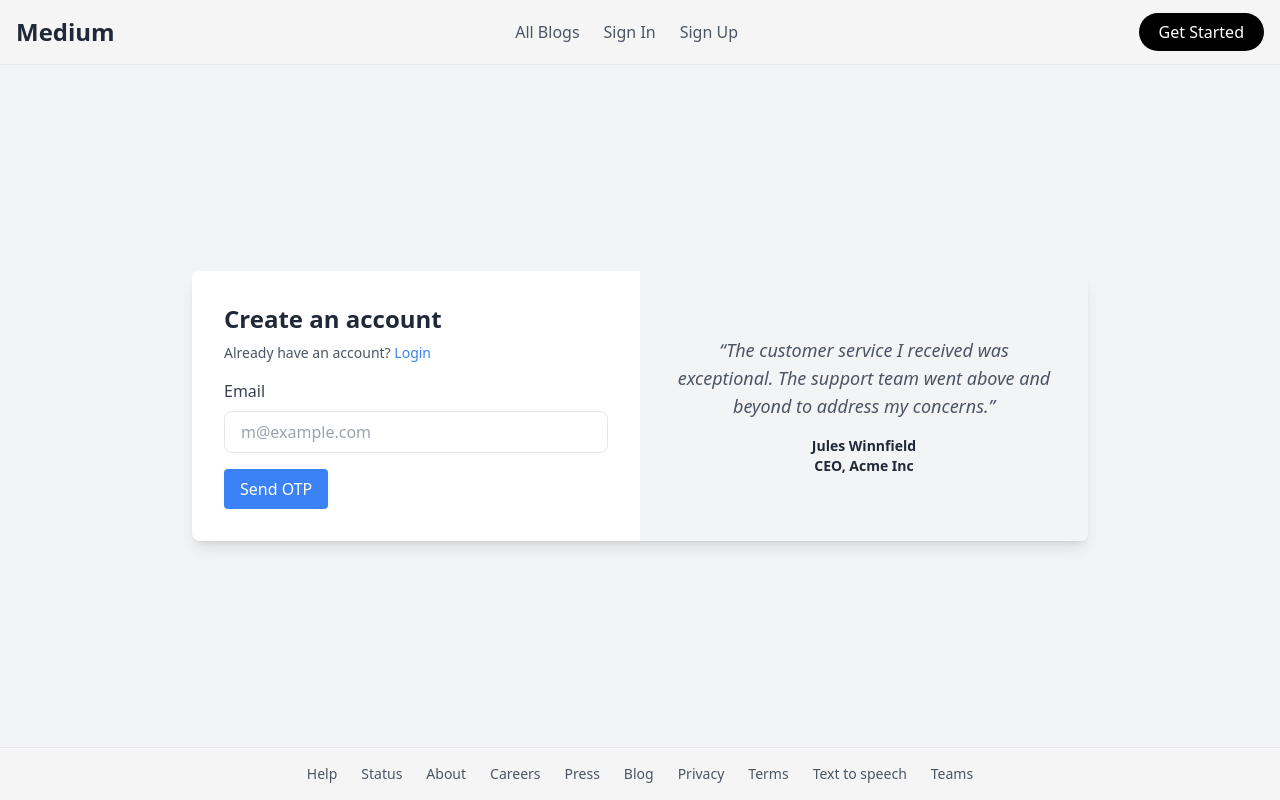
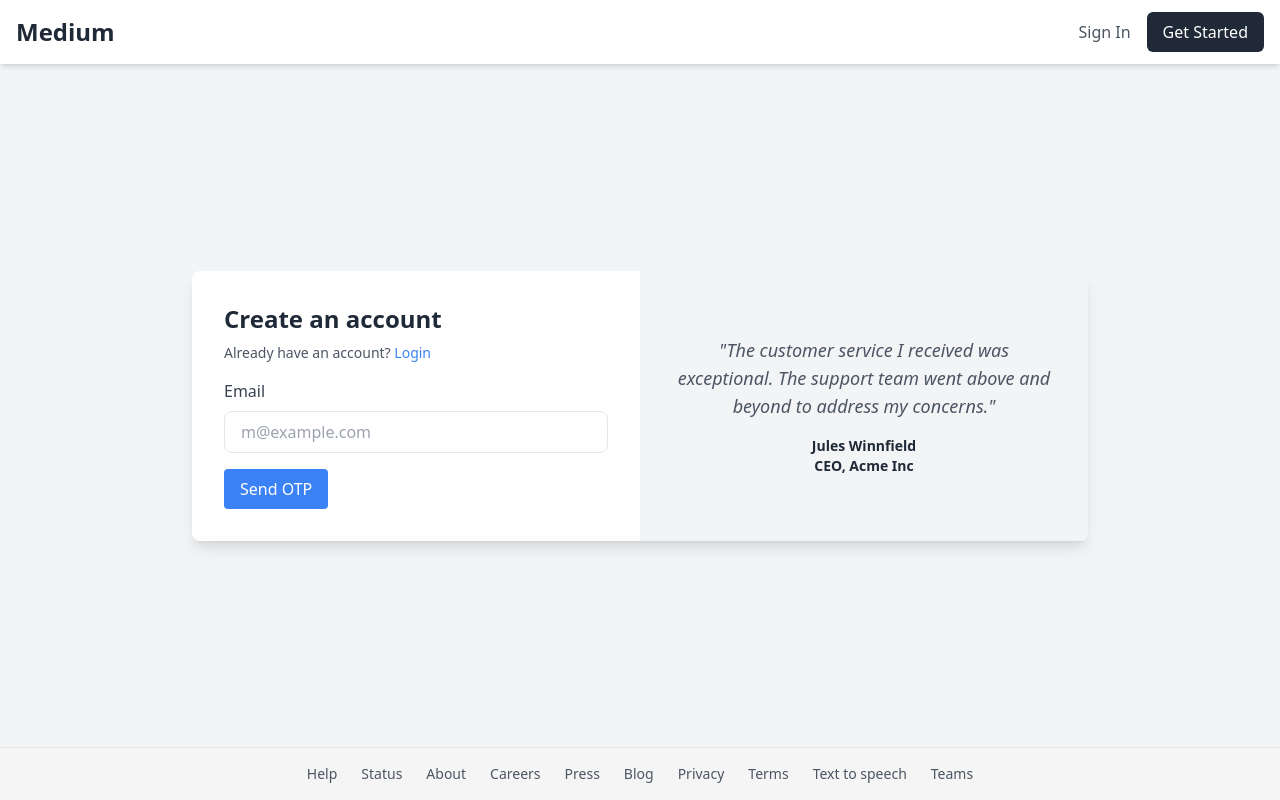
Before and after one commit to manojCodes77/Online-Blogging-Application, a React (Vite) app in the folder client/: page / in a window 1280 px wide. Built offline with nearby package versions, Linux system fonts and the light colour scheme.

Commit message:
adding toaster to signup and login , and using context api

```diff
--- a/client/package.json
+++ b/client/package.json
@@ -15,6 +15,7 @@
     "react": "^18.3.1",
     "react-avatar": "^5.0.3",
     "react-dom": "^18.3.1",
+    "react-hot-toast": "^2.5.2",
     "react-icons": "^5.4.0",
     "react-router-dom": "^7.1.1"
   },
--- a/client/src/App.tsx
+++ b/client/src/App.tsx
@@ -6,10 +6,12 @@ import Blog from './pages/Blog';
 import Publish from './pages/Publish';
 import SendOTP from './components/SendOTP';
 import FrontPage from './components/FrontPage';
+import { Toaster } from 'react-hot-toast';
+import { AuthProvider } from './context/AuthContext';
 
 function App() {
   return (
-    <>
+    <AuthProvider>
       <BrowserRouter>
         <Routes>
           <Route path='/' element={<FrontPage />} >
@@ -25,7 +27,8 @@ function App() {
           </Route>
         </Routes>
       </BrowserRouter>
-    </>
+      <Toaster position="top-right" />
+    </AuthProvider>
   );
 }
 
--- a/client/src/components/Header.tsx
+++ b/client/src/components/Header.tsx
@@ -1,76 +1,53 @@
-import React, { useState, useEffect } from "react";
-import { Link } from "react-router-dom";
+import React from 'react';
+import { Link, useNavigate } from 'react-router-dom';
+import { useAuth } from '../context/AuthContext';
 
 const Header: React.FC = () => {
-  const [isAuthenticated, setIsAuthenticated] = useState<boolean>(false);
+  const navigate = useNavigate();
+  const { user, setUser } = useAuth();
 
-  useEffect(() => {
-    const token = localStorage.getItem("authToken"); // Replace "authToken" with the actual key you're using
-    setIsAuthenticated(!!token);
-  }, []);
+  const handleSignOut = () => {
+    localStorage.removeItem('authToken');
+    setUser({ token: null });
+    navigate('/');
+  };
 
   return (
-    <header className="bg-[#f5f5f5] border-b border-gray-200">
-      <div className="container mx-auto px-4 py-4 flex items-center justify-between">
-        {/* Logo */}
-        <div className="text-2xl font-bold text-gray-800">
-          <span>Medium</span>
-        </div>
-
-        {/* Navigation */}
-        <nav className="hidden md:flex space-x-6 text-gray-600">
-          {isAuthenticated ? (
+    <header className="bg-white shadow-md">
+      <div className="container mx-auto px-4 py-3 flex justify-between items-center">
+        <Link to="/" className="text-2xl font-bold text-gray-800">
+          Medium
+        </Link>
+        <nav className="flex items-center space-x-4">
+          {user.token ? (
             <>
-              <Link to="/my-posts" className="hover:text-black">
-                My Stories
+              <Link to="/my-posts" className="text-gray-600 hover:text-gray-800">
+                My Posts
               </Link>
-              <Link to="/blogs" className="hover:text-black">
-                All Blogs
+              <Link to="/my-posts/publish" className="text-gray-600 hover:text-gray-800">
+                Write
+              </Link>
+              <button
+                onClick={handleSignOut}
+                className="bg-gray-800 text-white px-4 py-2 rounded-md hover:bg-gray-700"
+              >
+                Sign Out
+              </button>
+            </>
+          ) : (
+            <>
+              <Link to="/signin" className="text-gray-600 hover:text-gray-800">
+                Sign In
               </Link>
               <Link
                 to="/"
-                onClick={() => {
-                  localStorage.removeItem("authToken");
-                  setIsAuthenticated(false);
-                }}
-                className="hover:text-black"
+                className="bg-gray-800 text-white px-4 py-2 rounded-md hover:bg-gray-700"
               >
-                Sign Out
-              </Link>
-            </>
-          ) : (
-            <>
-              <Link to="/blogs" className="hover:text-black">
-                All Blogs
-              </Link>
-              <Link to="/signin" className="hover:text-black">
-                Sign In
-              </Link>
-              <Link to="/" className="hover:text-black">
-                Sign Up
+                Get Started
               </Link>
             </>
           )}
         </nav>
-
-        {/* CTA Button */}
-        <div>
-          {!isAuthenticated ? (
-            <Link
-              to="/"
-              className="bg-black text-white px-5 py-2 rounded-full hover:bg-gray-800 transition"
-            >
-              Get Started
-            </Link>
-          ) : (
-            <Link
-              to="/profile"
-              className="bg-black text-white px-5 py-2 rounded-full hover:bg-gray-800 transition"
-            >
-              Profile
-            </Link>
-          )}
-        </div>
       </div>
     </header>
   );
--- a/client/src/components/SendOTP.tsx
+++ b/client/src/components/SendOTP.tsx
@@ -1,6 +1,7 @@
 import React, { useEffect, useState } from 'react';
 import { Link, useNavigate } from 'react-router-dom';
 import SubmitButton from './SubmitButton';
+import toast from 'react-hot-toast';
 
 const SendOTP = () => {
     const [email, setEmail] = useState('');
@@ -26,29 +27,30 @@ const SendOTP = () => {
 
             const data = await response.json();
             if (data.message) {
-                alert(data.message);
-                window.location.href = '/signup'; // Redirect user after sending OTP
+                toast.success(data.message);
+                navigate('/signup');
             } else {
                 setEmail('');
                 throw new Error(data.message || "Unexpected error");
             }
         } catch (error: any) {
             setError(error.message);
+            toast.error(error.message);
         }
     };
 
     const [isAuthenticated, setIsAuthenticated] = useState<boolean>(false);
 
     useEffect(() => {
-        const token = localStorage.getItem("authToken"); // Replace "authToken" with the actual key you're using
+        const token = localStorage.getItem("authToken");
         if (token) {
             setIsAuthenticated(true);
-            navigate('/my-posts'); // Redirect if already authenticated
+            navigate('/my-posts');
         }
-    }, [navigate]); // Dependency array ensures navigation happens once on mount
+    }, [navigate]);
 
     if (isAuthenticated) {
-        return null; // While navigating, return null so that nothing is rendered
+        return null;
     }
 
     return (
@@ -65,10 +67,6 @@ const SendOTP = () => {
                     </p>
 
                     <form className="mt-4" onSubmit={handleSubmit}>
-                        {error && (
-                            <div className="mb-4 text-sm text-red-500">{error}</div>
-                        )}
-
                         <div className="mb-4">
                             <label className="block text-gray-700">Email</label>
                             <input
@@ -88,8 +86,8 @@ const SendOTP = () => {
                 {/* Right: Quote */}
                 <div className="hidden md:flex w-1/2 bg-gray-100 flex-col justify-center items-center p-8">
                     <blockquote className="text-lg italic text-gray-600 text-center">
-                        “The customer service I received was exceptional. The support team
-                        went above and beyond to address my concerns.”
+                        "The customer service I received was exceptional. The support team
+                        went above and beyond to address my concerns."
                     </blockquote>
                     <p className="mt-4 text-sm font-semibold text-gray-800 text-center">
                         Jules Winnfield
--- /dev/null
+++ b/client/src/context/AuthContext.tsx
@@ -0,0 +1,37 @@
+import React, { createContext, useContext, useState, useEffect } from 'react';
+
+interface User {
+  token: string | null;
+}
+
+interface AuthContextType {
+  user: User;
+  setUser: (user: User) => void;
+}
+
+const AuthContext = createContext<AuthContextType | undefined>(undefined);
+
+export const AuthProvider: React.FC<{ children: React.ReactNode }> = ({ children }) => {
+  const [user, setUser] = useState<User>({ token: null });
+
+  useEffect(() => {
+    const token = localStorage.getItem('authToken');
+    if (token) {
+      setUser({ token });
+    }
+  }, []);
+
+  return (
+    <AuthContext.Provider value={{ user, setUser }}>
+      {children}
+    </AuthContext.Provider>
+  );
+};
+
+export const useAuth = () => {
+  const context = useContext(AuthContext);
+  if (context === undefined) {
+    throw new Error('useAuth must be used within an AuthProvider');
+  }
+  return context;
+};
--- a/client/src/pages/Signin.tsx
+++ b/client/src/pages/Signin.tsx
@@ -2,10 +2,13 @@ import React, { useState } from 'react';
 import { useNavigate, Link } from 'react-router-dom';
 import SubmitButton from '../components/SubmitButton';
 import { SigninInput } from '@manojcodes77/medium-common';
+import toast from 'react-hot-toast';
+import { useAuth } from '../context/AuthContext';
 
 const Signin: React.FC = () => {
   const BACKEND_URL = import.meta.env.VITE_BACKEND_URL as string;
   const navigate = useNavigate();
+  const { setUser } = useAuth();
   const [formData, setFormData] = useState<SigninInput>({
     email: "",
     password: "",
@@ -34,15 +37,16 @@ const Signin: React.FC = () => {
 
       const data = await response.json();
       if (data.jwt) {
-        // Store the JWT in localStorage
         localStorage.setItem("authToken", data.jwt);
+        setUser({ token: data.jwt });
         navigate("/blogs");
-        alert("Login successful! JWT token stored.");
+        toast.success("Login successful!");
       } else {
         throw new Error(data.message || "Unexpected error");
       }
     } catch (error: any) {
       setError(error.message);
+      toast.error(error.message);
     }
   };
 
@@ -60,9 +64,6 @@ const Signin: React.FC = () => {
           </p>
 
           <form className="mt-4" onSubmit={handleSubmit}>
-            {error && (
-              <div className="mb-4 text-sm text-red-500">{error}</div>
-            )}
             {successMessage && (
               <div className="mb-4 text-sm text-green-500">
                 {successMessage}
@@ -100,8 +101,8 @@ const Signin: React.FC = () => {
         {/* Right: Quote */}
         <div className="hidden md:flex w-1/2 bg-gray-100 flex-col justify-center items-center p-8">
           <blockquote className="text-lg italic text-gray-600 text-center">
-            “The customer service I received was exceptional. The support team
-            went above and beyond to address my concerns.”
+            "The customer service I received was exceptional. The support team
+            went above and beyond to address my concerns."
           </blockquote>
           <p className="mt-4 text-sm font-semibold text-gray-800 text-center">
             Jules Winnfield
--- a/client/src/pages/Signup.tsx
+++ b/client/src/pages/Signup.tsx
@@ -2,9 +2,12 @@ import React, { useState } from "react";
 import { Link, useNavigate } from "react-router-dom";
 import { SignupInput } from "@manojcodes77/medium-common";
 import SubmitButton from "../components/SubmitButton";
+import toast from 'react-hot-toast';
+import { useAuth } from '../context/AuthContext';
 
 const Signup: React.FC = () => {
   const navigate = useNavigate();
+  const { setUser } = useAuth();
   const [formData, setFormData] = useState<SignupInput>({
     name: "",
     email: "",
@@ -35,15 +38,16 @@ const Signup: React.FC = () => {
       });
       const data = await response.json();
       if (data.jwt) {
-        // Store the JWT in localStorage
         localStorage.setItem("authToken", data.jwt);
+        setUser({ token: data.jwt });
         navigate("/blogs");
-        alert("Login successful! JWT token stored.");
+        toast.success("Signup successful!");
       } else {
         throw new Error(data.message || "Unexpected error");
       }
     } catch (error: any) {
       setError(error.message);
+      toast.error(error.message);
     }
   };
 
@@ -61,9 +65,6 @@ const Signup: React.FC = () => {
           </p>
 
           <form className="mt-4" onSubmit={handleSubmit}>
-            {error && (
-              <div className="mb-4 text-sm text-red-500">{error}</div>
-            )}
             {successMessage && (
               <div className="mb-4 text-sm text-green-500">
                 {successMessage}
@@ -125,8 +126,8 @@ const Signup: React.FC = () => {
         {/* Right: Quote */}
         <div className="hidden md:flex w-1/2 bg-gray-100 flex-col justify-center items-center p-8">
           <blockquote className="text-lg italic text-gray-600 text-center">
-            “The customer service I received was exceptional. The support team
-            went above and beyond to address my concerns.”
+            "The customer service I received was exceptional. The support team
+            went above and beyond to address my concerns."
           </blockquote>
           <p className="mt-4 text-sm font-semibold text-gray-800 text-center">
             Jules Winnfield
```
Also changed, not shown: 1 other file (tests, documents, lock files or other folders).
